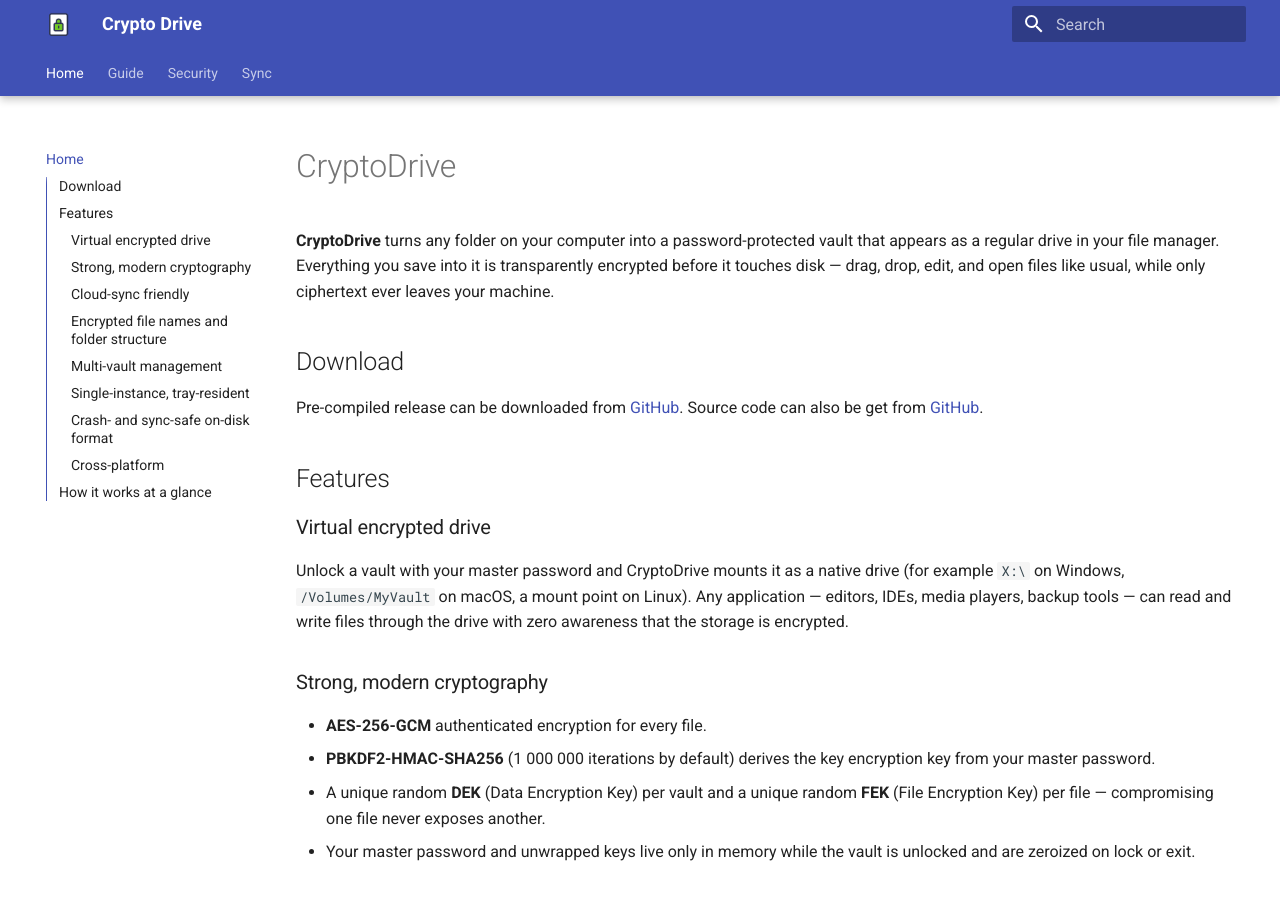
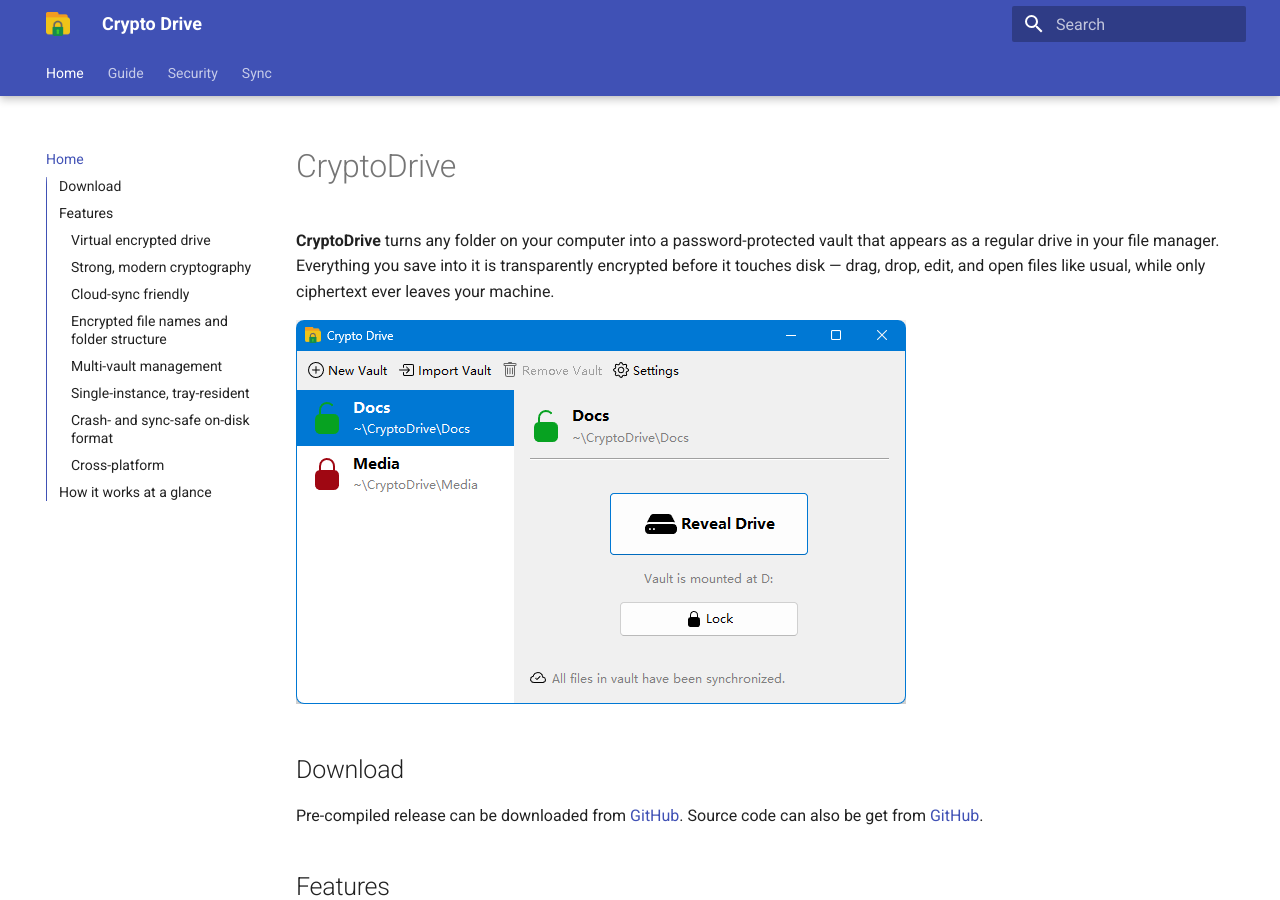
Before and after one commit to michaelliao/cryptodrive, an MkDocs documentation site: the page built from docs/index.md, in a window 1280 px wide and 900 px high. Built offline with MkDocs 1.6.1 and Material for MkDocs 9.7.7, drawn with Linux system fonts in a browser that asks for light colours.

Commit message:
update docs

```diff
--- a/docs/index.md
+++ b/docs/index.md
@@ -4,6 +4,8 @@
 that appears as a regular drive in your file manager. Everything you save into it
 is transparently encrypted before it touches disk — drag, drop, edit, and open
 files like usual, while only ciphertext ever leaves your machine.
+
+![app](assets/images/app.png)
 
 ## Download
 
```
Also changed, not shown: other parts of docs/index.md (+2 -0 lines), docs/assets/images/app.png (added), docs/assets/images/drive.png (added), docs/assets/images/favicon.png, docs/assets/images/logo.png.
